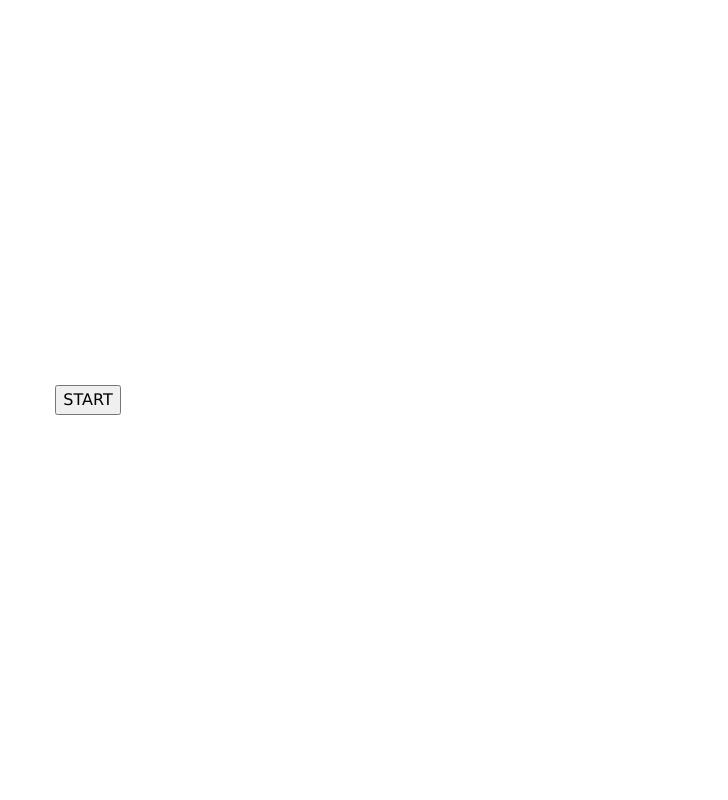
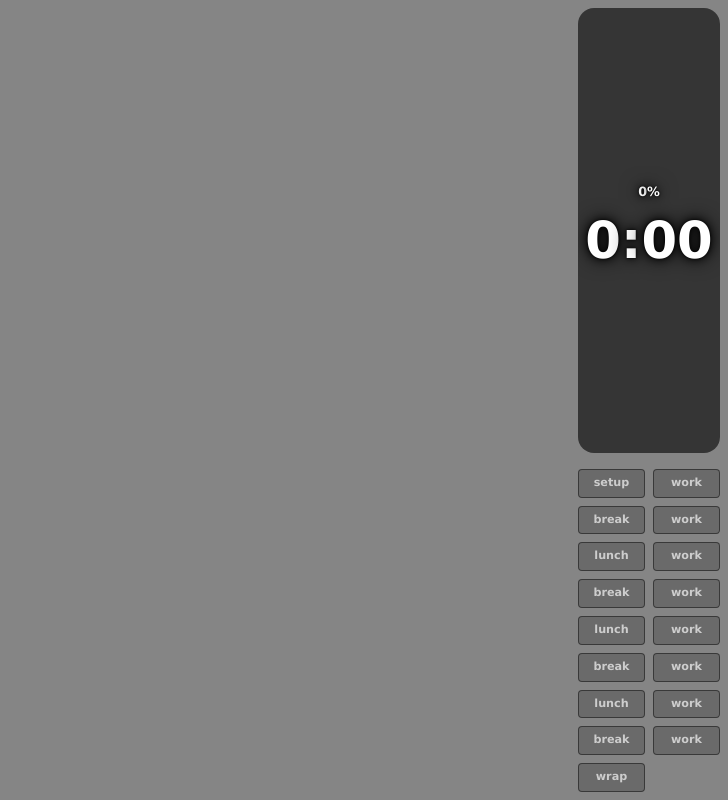
Before and after one commit to birdiewd/pomo, a React (Vite) app: page / in a window 1280 px wide. Shown: the whole page, without its empty margins (552-1280 px from the left). Built offline with nearby package versions, Linux system fonts and the light colour scheme.

Commit message:
prettier progress

```diff
--- a/src/_stores/bracketStore.ts
+++ b/src/_stores/bracketStore.ts
@@ -22,7 +22,7 @@ interface BracketsProps {
   brackets: BracketProps[];
 }
 
-const isTesting = false;
+const isTesting = import.meta.env.PROD ? false : true;
 
 const today = new Date();
 const start = isTesting
@@ -36,36 +36,72 @@ const bracketsStore = new Store<BracketsProps>({
   activeBracket: undefined,
   brackets: (isTesting
     ? [
-        { duration: testingDuration, label: "setup", type: BracketTypes.setup },
-        { duration: testingDuration, label: "work", type: BracketTypes.work },
+        {
+          duration: testingDuration * 9,
+          label: "setup",
+          type: BracketTypes.setup,
+        },
+        {
+          duration: testingDuration * 4,
+          label: "work",
+          type: BracketTypes.work,
+        },
         { duration: testingDuration, label: "break", type: BracketTypes.break },
-        { duration: testingDuration, label: "work", type: BracketTypes.work },
         {
-          duration: testingDuration,
+          duration: testingDuration * 4,
+          label: "work",
+          type: BracketTypes.work,
+        },
+        {
+          duration: testingDuration * 6,
           label: "lunch",
           type: BracketTypes.longbreak,
         },
-        { duration: testingDuration, label: "work", type: BracketTypes.work },
+        {
+          duration: testingDuration * 4,
+          label: "work",
+          type: BracketTypes.work,
+        },
         { duration: testingDuration, label: "break", type: BracketTypes.break },
-        { duration: testingDuration, label: "work", type: BracketTypes.work },
         {
-          duration: testingDuration,
+          duration: testingDuration * 4,
+          label: "work",
+          type: BracketTypes.work,
+        },
+        {
+          duration: testingDuration * 6,
           label: "lunch",
           type: BracketTypes.longbreak,
         },
-        { duration: testingDuration, label: "work", type: BracketTypes.work },
+        {
+          duration: testingDuration * 4,
+          label: "work",
+          type: BracketTypes.work,
+        },
         { duration: testingDuration, label: "break", type: BracketTypes.break },
-        { duration: testingDuration, label: "work", type: BracketTypes.work },
         {
-          duration: testingDuration,
+          duration: testingDuration * 4,
+          label: "work",
+          type: BracketTypes.work,
+        },
+        {
+          duration: testingDuration * 6,
           label: "lunch",
           type: BracketTypes.longbreak,
         },
-        { duration: testingDuration, label: "work", type: BracketTypes.work },
+        {
+          duration: testingDuration * 4,
+          label: "work",
+          type: BracketTypes.work,
+        },
         { duration: testingDuration, label: "break", type: BracketTypes.break },
-        { duration: testingDuration, label: "work", type: BracketTypes.work },
         {
-          duration: testingDuration,
+          duration: testingDuration * 4,
+          label: "work",
+          type: BracketTypes.work,
+        },
+        {
+          duration: testingDuration * 2,
           label: "wrap",
           type: BracketTypes.wrap,
         },
--- a/src/components/Bracket/constants.ts
+++ b/src/components/Bracket/constants.ts
@@ -17,7 +17,7 @@ export const StyledBracket = styled.div`
 
   font-weight: bold;
 
-  height: 2rem;
+  height: 1.8rem;
 
   &.active {
     background-color: #000000ff;
--- a/src/components/Bracket/index.tsx
+++ b/src/components/Bracket/index.tsx
@@ -21,7 +21,6 @@ const Bracket: FC<PropsWithChildren<BracketProps>> = ({
 }) => {
   return (
     <StyledBracket className={isActive ? "active" : ""}>
-      {/* <div>{duration / 60 / 1000}</div> */}
       <span>{label}</span>
     </StyledBracket>
   );
--- a/src/components/Pomo/constants.ts
+++ b/src/components/Pomo/constants.ts
@@ -1,4 +1,5 @@
 import styled from "styled-components";
+import { BracketTypes } from "../../_stores/bracketStore";
 
 export const StyledWrapper = styled.div`
   padding: 0.5rem;
@@ -14,19 +15,19 @@ export const StyledWrapper = styled.div`
 
   background-color: #858585;
 
-  &.work {
+  &.${BracketTypes.work} {
     background-color: #ffab91;
   }
 
-  &.break {
+  &.${BracketTypes.break} {
     background-color: #7bff7b;
   }
 
-  &.longbreak {
+  &.${BracketTypes.longbreak} {
     background-color: #2ee0ff;
   }
 
-  &.wrap {
+  &.${BracketTypes.wrap} {
     background-color: #ffe957;
   }
 `;
--- a/src/components/Progress/constants.ts
+++ b/src/components/Progress/constants.ts
@@ -4,10 +4,10 @@ const STRIPE_WIDTH = "50px";
 
 const animatedStripes = keyframes`
 	0% {
-		transform: translateX(0);
+		transform: translateX(-${STRIPE_WIDTH});
 	}
 	100% {
-		transform: translateX(-${STRIPE_WIDTH});
+		transform: translateX(0);
 	}
 `;
 
@@ -23,6 +23,7 @@ export const StyledProgress = styled.div`
   display: grid;
   place-items: center;
 
+  font-size: 0.8rem;
   font-weight: bold;
   color: #ffffff;
   text-shadow:
@@ -51,7 +52,7 @@ export const StyledProgress = styled.div`
     /* width: 100%; */
     width: calc(100% + var(--stripes-size));
     height: var(--percent);
-    transition: height 350ms;
+    transition: height 350ms ease-in-out;
 
     box-shadow:
       0 0 20px black,
@@ -66,6 +67,6 @@ export const StyledProgress = styled.div`
       #ffffff33 75%
     );
     background-size: var(--stripes-size) var(--stripes-size);
-    animation: ${animatedStripes} 3s linear infinite;
+    animation: ${animatedStripes} 5s linear infinite;
   }
 `;
--- a/src/components/Progress/index.tsx
+++ b/src/components/Progress/index.tsx
@@ -5,6 +5,7 @@ import { StyledProgress } from "./constants";
 
 const Progress = () => {
   const [percent, setPercent] = useState(0);
+  const [remainingDuration, setRemainingDuration] = useState(0);
 
   const isTesting = useStore(bracketsStore, (state) => state.isTesting);
   const brackets = useStore(bracketsStore, (state) => state.brackets);
@@ -40,6 +41,10 @@ const Progress = () => {
           setActiveBracket(newBracket.pop() || undefined);
         }
 
+        setRemainingDuration(
+          Math.round(Math.max(0, activeBracket.stop - nowTime) / 1000)
+        );
+
         setPercent(
           Math.min(
             1,
@@ -48,9 +53,10 @@ const Progress = () => {
                 activeBracket.duration
           )
         );
-      }, 1000);
+      }, 100);
 
       return () => {
+        setRemainingDuration(0);
         setPercent(0);
         audioRef.current.play();
         clearInterval(updateInterval);
@@ -62,13 +68,17 @@ const Progress = () => {
     <StyledProgress
       style={
         {
-          "--percent": `${percent * 100}%`,
+          "--percent": `${Math.round(percent * 100)}%`,
         } as CSSProperties
       }
     >
       <div>
         <div>{activeBracket?.label}</div>
-        <div>{Math.round(percent * 100)}%</div>
+        <div>{Math.round(percent * 100) / 1}%</div>
+        <div>
+          {Math.floor(remainingDuration / 60).toString()}:
+          {(remainingDuration % 60).toString().padStart(2, "0")}
+        </div>
       </div>
       <audio ref={audioRef} src="/public/car-warning-sound-189734.mp3" />
     </StyledProgress>
```
